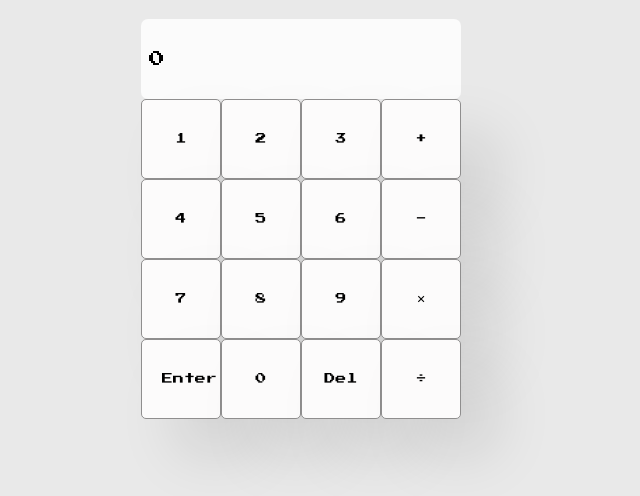
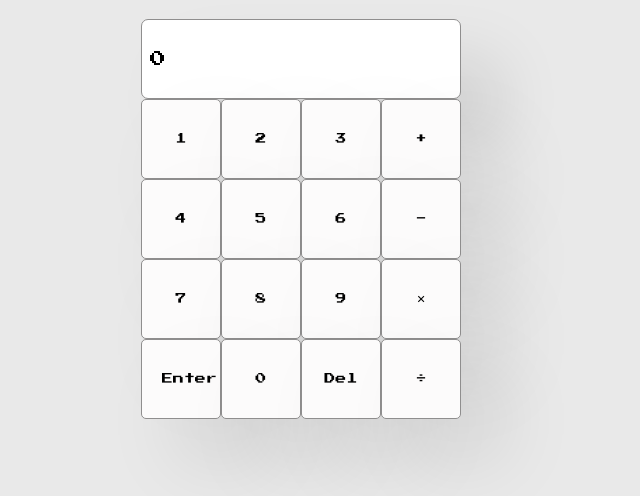
Before and after one commit to ChoiJaHyun/calulator, a plain HTML site: page index.html in a window 1280 px wide. Shown: the part 56-552 px from the top of the page, without its empty margins (339-979 px from the left). Drawn offline with Linux system fonts and the light colour scheme.

Commit message:
20240430

```diff
--- a/style.css
+++ b/style.css
@@ -13,7 +13,9 @@ h1 {
 }
 
 .result {
-  background-color: rgb(251, 251, 251);
+  background-color: white;
+  box-shadow: 40px 40px 8cqh rgba(0, 0, 0, 0.1);
+  border: 1px solid rgb(143, 142, 142);
   width: 320px;
   height: 80px;
   display: flex;
@@ -53,7 +55,7 @@ button {
   background-color: rgb(252, 251, 251);
   border: 1px solid rgb(143, 142, 142);
   border-radius: 5px;
-  box-shadow: 35px 35px 60px rgba(0, 0, 0, 0.1);
+  box-shadow: 40px 40px 80px rgba(0, 0, 0, 0.1);
   padding: 15px 20px;
 }
 
```
Also changed, not shown: main.js (+0 -54 lines).
